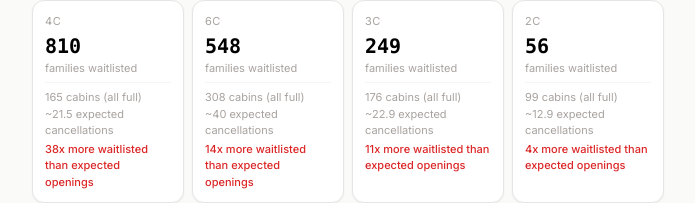
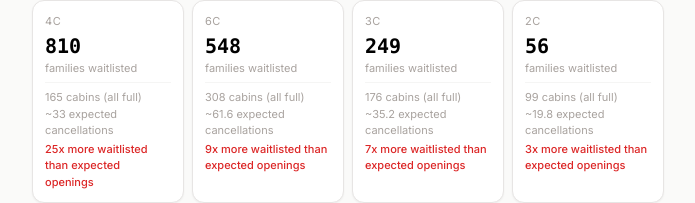
Before and after one commit to banane/magicmather, a React (Vite) app: page / in a window 1280 px wide. Shown: the part 617-820 px from the top of the page, without its empty margins (292-987 px from the left). Built offline with nearby package versions, Linux system fonts and the light colour scheme.

Commit message:
Updated graded flake rate

```diff
--- a/mather-engine.ts
+++ b/mather-engine.ts
@@ -6,12 +6,24 @@ type Inventory = Record<number, Record<CabinSize, number>>;
 
 const MONTE_CARLO_RUNS = 2000;
 
-// These rates apply to EXISTING reservation holders (not waitlisted families).
-// All cabins are full. These are the odds that a current holder cancels.
-const CANCEL_RATE = 0.05;        // 5% of current holders cancel (plans change, job moves)
-const LAPSE_RATE = 0.08;         // 8% lapse when contacted about week swaps / changes
+// Rate for EXISTING reservation holders giving up their cabin
+const RESERVATION_CANCEL_RATE = 0.20;  // 20% of current holders give up their reservation
 
-export { CANCEL_RATE, LAPSE_RATE, MONTE_CARLO_RUNS };
+// Rates for WAITLISTED families when offered a spot
+const WAITLIST_LAPSE_RATE = 0.15;      // 15% won't answer the email in time
+
+// Flake rate scales up as the week approaches — by late summer, many waitlisted
+// families have made other plans since they've been waiting months.
+const WAITLIST_FLAKE_BASE = 0.05;      // Early summer: 5% made other plans
+const WAITLIST_FLAKE_LATE = 0.25;      // Late summer: 25% made other plans
+
+// Linear interpolation: week 1 = base, week 11 = late
+function waitlistFlakeRate(week: number): number {
+  const t = Math.max(0, Math.min(1, (week - 1) / (TOTAL_WEEKS - 1)));
+  return WAITLIST_FLAKE_BASE + t * (WAITLIST_FLAKE_LATE - WAITLIST_FLAKE_BASE);
+}
+
+export { RESERVATION_CANCEL_RATE, WAITLIST_LAPSE_RATE, WAITLIST_FLAKE_BASE, WAITLIST_FLAKE_LATE, waitlistFlakeRate, MONTE_CARLO_RUNS };
 
 // --- Types ---
 
@@ -24,13 +36,15 @@ export interface SimulationResult extends Family {
 
 export interface MonteCarloSummary {
   runs: number;
-  cancelRate: number;
-  lapseRate: number;
+  reservationCancelRate: number;
+  waitlistLapseRate: number;
+  waitlistFlakeBase: number;
+  waitlistFlakeLate: number;
   probability: number;
   assignedWeekCounts: Record<number, number>;
   mostLikelyWeek?: number;
   mostLikelySize?: CabinSize;
-  avgCancellations: number;       // avg total cancellations across all weeks per run
+  avgCancellations: number;       // avg reservation cancellations per run
   avgAbsorbedElsewhere: number;
   weekIndependentProbability: Record<number, number>;
 }
@@ -63,15 +77,17 @@ function createRng(seed: number) {
 
 const RANK_JITTER = 15;
 
+// Waitlist dropout is per-week: lapse (fixed) + flake (scales with season)
+
 function simulateOnce(
   waitlist: Family[],
-  cancelRate: number,
+  reservationRate: number,
   rng: () => number,
   protectedRank?: number,
 ): { assignments: Map<number, { week: number; size: CabinSize }>; totalCancellations: number } {
   const fullInventory = buildFullInventory();
 
-  // Step 1: Roll cancellations for each occupied cabin
+  // Step 1: Roll cancellations — each reservation holder may give up their cabin
   const openings: Inventory = {};
   let totalCancellations = 0;
   for (let week = 1; week <= TOTAL_WEEKS; week++) {
@@ -79,7 +95,7 @@ function simulateOnce(
     for (const size of ['2c', '3c', '4c', '6c'] as CabinSize[]) {
       const totalCabins = fullInventory[week][size];
       for (let c = 0; c < totalCabins; c++) {
-        if (rng() < cancelRate) {
+        if (rng() < reservationRate) {
           openings[week][size]++;
           totalCancellations++;
         }
@@ -101,11 +117,12 @@ function simulateOnce(
   for (const { family } of jittered) {
     for (const choice of family.preferences) {
       if (openings[choice.week]?.[choice.size] > 0) {
-        // Opening available — waitlisted family gets offered this cabin.
+        // Opening available — waitlisted family gets emailed an offer.
         // Protected family (the user) always accepts.
-        // Other waitlisted families may also decline their offer.
-        if (family.rank !== protectedRank && rng() < 0.05) {
-          break; // Small chance a waitlisted person declines their turn
+        // Other waitlisted families: may lapse (fixed) or flake (higher for later weeks).
+        const weekDropout = WAITLIST_LAPSE_RATE + waitlistFlakeRate(choice.week);
+        if (family.rank !== protectedRank && rng() < weekDropout) {
+          break; // Didn't respond or declined — opening goes to next person
         }
         openings[choice.week][choice.size]--;
         assignments.set(family.rank, { week: choice.week, size: choice.size });
@@ -121,7 +138,7 @@ function simulateOnce(
 
 export function simulate(waitlist: Family[]): SimulationResult[] {
   // In the deterministic view, we estimate expected cancellations as the "openings"
-  const expectedRate = CANCEL_RATE + LAPSE_RATE;
+  const expectedRate = RESERVATION_CANCEL_RATE;
   const openings: Inventory = {};
   for (let week = 1; week <= TOTAL_WEEKS; week++) {
     openings[week] = {} as Record<CabinSize, number>;
@@ -152,10 +169,8 @@ export function monteCarloForFamily(
   rank: number,
   waitlist: Family[],
   runs = MONTE_CARLO_RUNS,
-  cancelRate = CANCEL_RATE,
-  lapseRate = LAPSE_RATE,
+  reservationRate = RESERVATION_CANCEL_RATE,
 ): MonteCarloSummary {
-  const combinedRate = cancelRate + lapseRate;
   let successes = 0;
   const weekCounts: Record<number, number> = {};
   const sizeCounts: Record<string, number> = {};
@@ -174,7 +189,7 @@ export function monteCarloForFamily(
   let totalCancellationsSum = 0;
 
   for (let i = 0; i < runs; i++) {
-    const { assignments, totalCancellations } = simulateOnce(waitlist, combinedRate, rng, rank);
+    const { assignments, totalCancellations } = simulateOnce(waitlist, reservationRate, rng, rank);
     totalCancellationsSum += totalCancellations;
     const result = assignments.get(rank);
 
@@ -221,7 +236,7 @@ export function monteCarloForFamily(
     const indyRng = createRng(rank * 7919 + targetWeek * 31 + 99);
     let indySuccesses = 0;
     for (let i = 0; i < indyRuns; i++) {
-      const { assignments } = simulateOnce(hypotheticalWaitlist, combinedRate, indyRng, rank);
+      const { assignments } = simulateOnce(hypotheticalWaitlist, reservationRate, indyRng, rank);
       if (assignments.has(rank)) indySuccesses++;
     }
     weekIndependentProbability[targetWeek] = Math.round((indySuccesses / indyRuns) * 100);
@@ -229,8 +244,10 @@ export function monteCarloForFamily(
 
   return {
     runs,
-    cancelRate,
-    lapseRate,
+    reservationCancelRate: reservationRate,
+    waitlistLapseRate: WAITLIST_LAPSE_RATE,
+    waitlistFlakeBase: WAITLIST_FLAKE_BASE,
+    waitlistFlakeLate: WAITLIST_FLAKE_LATE,
     probability,
     assignedWeekCounts: weekCounts,
     mostLikelyWeek,
@@ -260,7 +277,7 @@ export function computeWeekBreakdown(
   const family = waitlist.find((f) => f.rank === rank);
   if (!family) return [];
 
-  const combinedRate = CANCEL_RATE + LAPSE_RATE;
+  const combinedRate = RESERVATION_CANCEL_RATE;
 
   return family.preferences.map((pref) => {
     const familiesAhead = waitlist.filter(
@@ -304,7 +321,7 @@ export function computeCabinDemand(waitlist: Family[]): CabinDemand[] {
     }
   }
 
-  const combinedRate = CANCEL_RATE + LAPSE_RATE;
+  const combinedRate = RESERVATION_CANCEL_RATE;
 
   return (['4c', '6c', '3c', '2c'] as CabinSize[]).map((size) => {
     const totalFamilies = counts[size].size;
@@ -338,7 +355,7 @@ export function computeWeekDemand(
   weeks: number[],
   waitlist: Family[],
 ): WeekDemand[] {
-  const combinedRate = CANCEL_RATE + LAPSE_RATE;
+  const combinedRate = RESERVATION_CANCEL_RATE;
 
   return weeks.map((week) => {
     const familiesThisWeek = new Set<number>();
--- a/src/MatherTracker.tsx
+++ b/src/MatherTracker.tsx
@@ -5,8 +5,11 @@ import {
   computeCabinDemand,
   computeWeekDemand,
   monteCarloForFamily,
-  CANCEL_RATE,
-  LAPSE_RATE,
+  RESERVATION_CANCEL_RATE,
+  WAITLIST_LAPSE_RATE,
+  WAITLIST_FLAKE_BASE,
+  WAITLIST_FLAKE_LATE,
+  waitlistFlakeRate,
   type SimulationResult,
   type WeekBreakdown,
   type MonteCarloSummary,
@@ -199,7 +202,8 @@ function MethodologySection({ mc, breakdown, waitlist, status, forceOpen }: {
         competingFamilies.add(f.rank);
     }
   }
-  const combinedRate = CANCEL_RATE + LAPSE_RATE;
+  const earlyDropout = WAITLIST_LAPSE_RATE + WAITLIST_FLAKE_BASE;
+  const lateDropout = WAITLIST_LAPSE_RATE + WAITLIST_FLAKE_LATE;
 
   return (
     <Card>
@@ -210,8 +214,9 @@ function MethodologySection({ mc, breakdown, waitlist, status, forceOpen }: {
       {isOpen && (
         <div className="px-4 pb-4 text-xs text-stone-600 leading-relaxed space-y-2 border-t border-stone-100 pt-3">
           <p>🎰 <strong>What's a Monte Carlo simulation?</strong> Instead of one fixed prediction, we run the waitlist process {mc.runs.toLocaleString()} times, each with random variation — different families cancel, processing order shifts slightly. Your probability is the percentage of runs where you got a cabin. More runs = more accurate odds.</p>
-          <p>🏕️ <strong>All cabins are full.</strong> Every family ahead of you already has a confirmed reservation and paid a <strong>$200 deposit</strong>. The only way you get a cabin is if someone cancels. Plans do change: job moves, family conflicts, schedule shifts 🏔️ We estimate {Math.round(CANCEL_RATE * 100)}% actively cancel + {Math.round(LAPSE_RATE * 100)}% lapse when Rec & Park contacts them ({Math.round(combinedRate * 100)}% combined cancel rate per cabin).</p>
-          <p>🎲 Each run: we roll the dice on every occupied cabin — does the holder cancel? That creates <strong>~{mc.avgCancellations} openings</strong> across all weeks. Then waitlisted families fill those openings in rank order.</p>
+          <p>🏕️ <strong>All cabins are full.</strong> Every reservation holder paid a <strong>$200 deposit</strong>. But plans change — job moves, family conflicts, schedule shifts 🏔️ We estimate <strong>{Math.round(RESERVATION_CANCEL_RATE * 100)}%</strong> of current holders give up their reservation.</p>
+          <p>🎲 Each run: we roll the dice on every occupied cabin — does the holder cancel? That creates <strong>~{mc.avgCancellations} openings</strong> across all weeks. Then waitlisted families get emailed offers in rank order.</p>
+          <p>📧 Not every waitlisted family takes their offer either: <strong>{Math.round(WAITLIST_LAPSE_RATE * 100)}%</strong> don't answer the email in time + <strong>{Math.round(WAITLIST_FLAKE_BASE * 100)}–{Math.round(WAITLIST_FLAKE_LATE * 100)}%</strong> made other plans (higher for later weeks — families have been waiting longer). That's {Math.round(earlyDropout * 100)}% dropout for early summer, up to {Math.round(lateDropout * 100)}% by late August. Each pass bumps the next person in line. You always accept 🤞</p>
           <p>👨‍👩‍👧‍👦 <strong>{competingFamilies.size} waitlisted families</strong> ahead of you want the same weeks/cabins. Avg <strong>{avgOptions.toFixed(1)} options</strong> each — when any of their choices opens up, they take it and leave your pool 🏕️</p>
           <p>🔄 Per run, <strong className="text-blue-700">{mc.avgAbsorbedElsewhere}</strong> competitors get absorbed by other weeks they also wanted 🌊 — leaving fewer people competing for your specific weeks.</p>
           <p className="pt-1 border-t border-stone-100">📄 <a href="https://sfrecpark.org/DocumentCenter/View/28472/Camp-Mather-WaitListCrosstab2026" target="_blank" rel="noopener noreferrer" className="text-blue-600 hover:text-blue-800 underline">Official SF Rec & Park Waitlist PDF</a></p>
```
Also changed, not shown: 4 other files (tests, documents, lock files or other folders).
